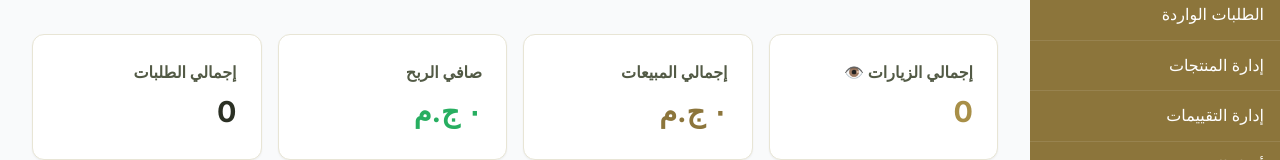
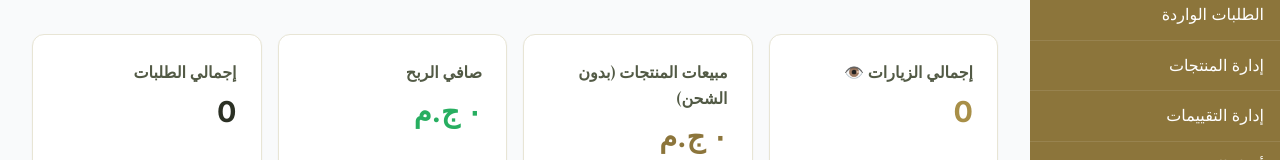
Before and after one commit to ahmedelmadridi/yuri-glow-store, a Next.js app: page /admin in a window 1280 px wide. Shown: the part 164-324 px from the top of the page. Built offline with nearby package versions, Linux system fonts and the light colour scheme; no server answers; the database is empty; a web font is replaced by a local one.

Commit message:
Exclude shipping cost from revenue calculation

```diff
--- a/src/app/admin/page.tsx
+++ b/src/app/admin/page.tsx
@@ -48,7 +48,8 @@ export default async function AdminDashboard() {
   const totalVisits = metrics?.total_visits || 0;
 
   const validOrders = orders?.filter(o => o.status !== 'cancelled') || [];
-  const revenue = validOrders.reduce((sum, order) => sum + order.total_amount, 0);
+  // Calculate revenue excluding shipping cost (Net Product Sales)
+  const revenue = validOrders.reduce((sum, order) => sum + (order.total_amount - (order.shipping_cost || 0)), 0);
   const averageOrderValue = validOrders.length > 0 ? revenue / validOrders.length : 0;
 
   // Calculate Net Profit
@@ -105,7 +106,7 @@ export default async function AdminDashboard() {
         </div>
 
         <div style={{ backgroundColor: 'white', padding: 'var(--spacing-lg)', borderRadius: 'var(--border-radius-lg)', border: '1px solid var(--color-border)', boxShadow: 'var(--shadow-sm)' }}>
-          <h3 style={{ color: 'var(--color-text-light)', marginBottom: 'var(--spacing-xs)', fontSize: '1rem' }}>إجمالي المبيعات</h3>
+          <h3 style={{ color: 'var(--color-text-light)', marginBottom: 'var(--spacing-xs)', fontSize: '1rem' }}>مبيعات المنتجات (بدون الشحن)</h3>
           <p style={{ fontSize: '1.8rem', fontWeight: 'bold', color: 'var(--color-primary-dark)' }}>{formatPrice(revenue)}</p>
         </div>
 
```
